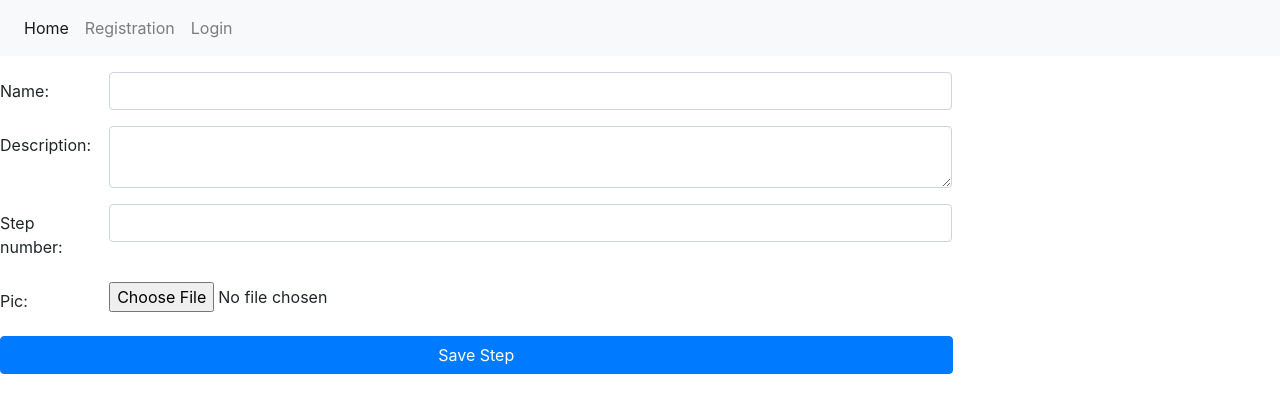
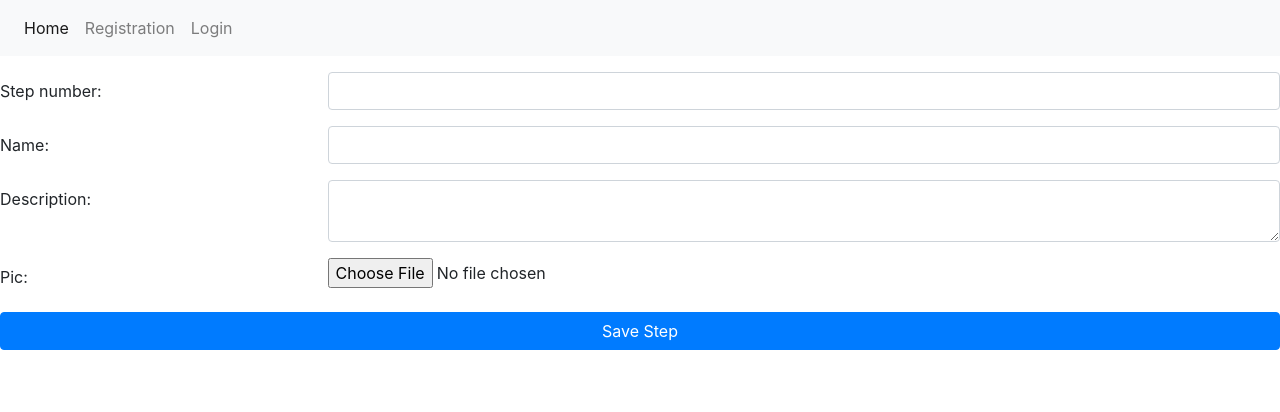
Before and after one commit to galubezzz/cookbook, a React (Create React App) app in the folder frontend/: page /add-step/1 in a window 1280 px wide. Shown: the top 412 px of the page. Built offline with nearby package versions, Linux system fonts and the light colour scheme.

Commit message:
Change Add forms fields style

```diff
--- a/frontend/src/components/AddIngredient.js
+++ b/frontend/src/components/AddIngredient.js
@@ -98,21 +98,21 @@ function AddIngredients(props) {
             </p>
             <form>
                 <div className="form-group row">
-                    <label htmlFor="name" className="col-sm-1 col-form-label">Name:</label>
-                    <div className="col-sm-8">
+                    <label htmlFor="name" className="col-sm-12 col-md-12 col-lg-3 col-form-label">Name:</label>
+                    <div className="col-sm-12 col-md-12 col-lg-9">
                         <input name="name" id="name" className="form-control pr-2" onChange={changeName}/>
                     </div>
                 </div>
                 <div className="form-group row">
-                    <label htmlFor="quantity" className="col-sm-1 col-form-label">Quantity:</label>
-                    <div className="col-sm-8">
+                    <label htmlFor="quantity" className="col-sm-12 col-md-12 col-lg-3 col-form-label">Quantity:</label>
+                    <div className="col-sm-12 col-md-12 col-lg-9">
                         <input name="quantity" id="quantity" type="number" step="0.01" className="form-control pr-2"
                                onChange={changeQuantity}/>
                     </div>
                 </div>
                 <div className="form-group row">
-                    <label htmlFor="unit" className="col-sm-1 col-form-label">Unit:</label>
-                    <div className="col-sm-8">
+                    <label htmlFor="unit" className="col-sm-12 col-md-12 col-lg-3 col-form-label">Unit:</label>
+                    <div className="col-sm-12 col-md-12 col-lg-9">
                         <Select name="unit"
                                 id="unit"
                                 options={selectOptions}
@@ -122,19 +122,10 @@ function AddIngredients(props) {
                     </div>
                 </div>
                 <div className="form-group row">
-                    <div className="col-sm-9">
+                    <div className="col-sm-12 col-md-12 col-lg-12">
                         <button className="btn btn-primary btn-block" onClick={saveIngredient}> Save Ingredient</button>
                     </div>
                 </div>
-                {!embededMode ?
-                <div className="form-group row">
-                    <div className="col-sm-9">
-                        <button className="btn btn-primary btn-block" onClick={addStep}> Add Step</button>
-                    </div>
-                </div>
-                :
-                null }
-
             </form>
         </>
     )
--- a/frontend/src/components/AddRecipe.js
+++ b/frontend/src/components/AddRecipe.js
@@ -84,7 +84,7 @@ function AddRecipe(props) {
                 console.log('--response', response);
                 if (response.status === 201) {
                     setSaved(true);
-                    props.history.push(`/add-ingredient/${response.data.id}`)
+                    props.history.push(`/recipe/${response.data.id}`)
                 } else {
                     setMessage(`was not saved: ${JSON.stringify(response)}`);
                 }
@@ -137,7 +137,7 @@ function AddRecipe(props) {
                     </div>
                     <div className="form-group row">
                         <div className="col-sm-9">
-                            <button className="btn btn-primary btn-block" onClick={saveRecipe}> Save Recipe</button>
+                            <button className="btn btn-primary btn-block" onClick={saveRecipe}>Save Recipe</button>
                         </div>
                     </div>
                 </div>
--- a/frontend/src/components/AddStep.js
+++ b/frontend/src/components/AddStep.js
@@ -81,32 +81,32 @@ function AddStep(props) {
             </p>
             <form>
                 <div className="form-group row">
-                    <label htmlFor="name" className="col-sm-1 col-form-label">Name:</label>
-                    <div className="col-sm-8">
+                    <label htmlFor="number" className="col-sm-12 col-md-12 col-lg-3 col-form-label">Step number:</label>
+                    <div className="col-sm-12 col-md-12 col-lg-9">
+                        <input name="number" id="number" type="number" min="1" step="1" className="form-control pr-2" onChange={changeNumber}/>
+                    </div>
+                </div>
+                <div className="form-group row">
+                    <label htmlFor="name" className="col-sm-12 col-md-12 col-lg-3 col-form-label">Name:</label>
+                    <div className="col-sm-12 col-md-12 col-lg-9">
                         <input name="name" id="name" className="form-control pr-2" onChange={changeName}/>
                     </div>
                 </div>
                 <div className="form-group row">
-                    <label htmlFor="description" className="col-sm-1 col-form-label">Description:</label>
-                    <div className="col-sm-8">
+                    <label htmlFor="description" className="col-sm-12 col-md-12 col-lg-3 col-form-label">Description:</label>
+                    <div className="col-sm-12 col-md-12 col-lg-9">
                 <textarea name="description" className="form-control" id="description" aria-multiline="true"
                           onChange={changeDesc}/>
                     </div>
                 </div>
                 <div className="form-group row">
-                    <label htmlFor="number" className="col-sm-1 col-form-label">Step number:</label>
-                    <div className="col-sm-8">
-                        <input name="number" id="number" type="number" step="0.01" className="form-control pr-2" onChange={changeNumber}/>
-                    </div>
-                </div>
-                <div className="form-group row">
-                    <label htmlFor="pic" className="col-sm-1 col-form-label">Pic:</label>
-                    <div className="col-sm-8">
+                    <label htmlFor="pic" className="col-sm-12 col-md-12 col-lg-3 col-form-label">Pic:</label>
+                    <div className="col-sm-12 col-md-12 col-lg-9">
                         <input name="pic" className="form-control-file" id="pic" type="file" onChange={changeFile}/>
                     </div>
                 </div>
                 <div className="form-group row">
-                    <div className="col-sm-9">
+                    <div className="col-sm-12 col-md-12 col-lg-12">
                         <button className="btn btn-primary btn-block" onClick={saveStep}> Save Step</button>
                     </div>
                 </div>
```
